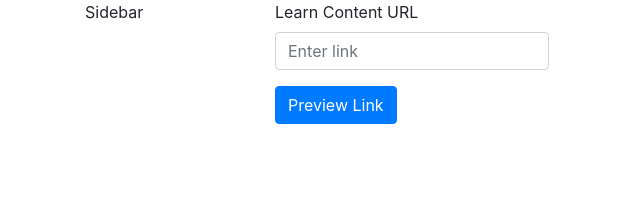
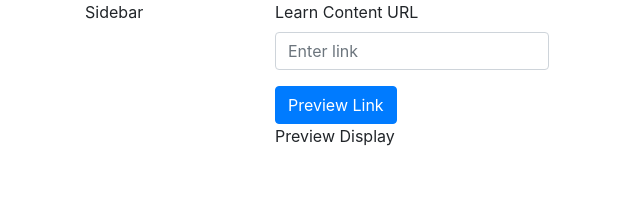
Before and after one commit to cjbeattie/link-preview, a React (Create React App) app in the folder link-preview/: page / in a window 1280 px wide. Shown: the top 198 px of the page, without its empty margins (0-640 px from the left). Built offline with nearby package versions, Linux system fonts and the light colour scheme.

Commit message:
Adding preview display component

```diff
--- a/link-preview/src/components/Content.js
+++ b/link-preview/src/components/Content.js
@@ -1,9 +1,11 @@
-import Input from './Input'
+import Input from './Input';
+import PreviewDisplay from './PreviewDisplay';
 
 const Content = () => {
     return (
         <>
             <Input />
+            <PreviewDisplay />
         </>
     )
 }
--- /dev/null
+++ b/link-preview/src/components/PreviewDisplay.js
@@ -0,0 +1,10 @@
+
+const PreviewDisplay = () => {
+    return (
+        <>
+            Preview Display
+        </>
+    )
+}
+
+export default PreviewDisplay;
```
